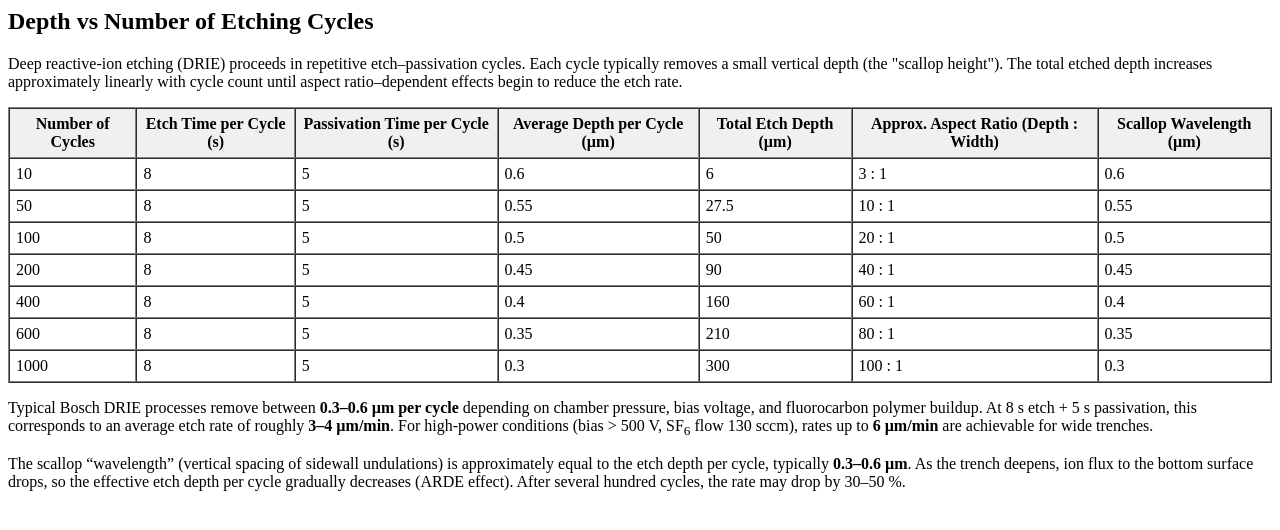
After one commit to utksara/etchingdashboard, a Django app: page /etchingwiki/ in a window 1280 px wide. The commit adds this page. Shown: the top 530 px of the page. Run offline with Django 5.2, Linux system fonts and the light colour scheme.

Commit message:
added wavelength and etching wike view

```diff
--- /dev/null
+++ b/dashboard/templates/etchingwiki.html
@@ -0,0 +1,98 @@
+<h2>Depth vs Number of Etching Cycles</h2>
+<p>
+Deep reactive-ion etching (DRIE) proceeds in repetitive etch–passivation cycles.
+Each cycle typically removes a small vertical depth (the "scallop height").
+The total etched depth increases approximately linearly with cycle count until
+aspect ratio–dependent effects begin to reduce the etch rate.
+</p>
+
+<table border="1" cellspacing="0" cellpadding="6">
+  <tr style="background-color:#f0f0f0;">
+    <th>Number of Cycles</th>
+    <th>Etch Time per Cycle (s)</th>
+    <th>Passivation Time per Cycle (s)</th>
+    <th>Average Depth per Cycle (µm)</th>
+    <th>Total Etch Depth (µm)</th>
+    <th>Approx. Aspect Ratio (Depth : Width)</th>
+    <th>Scallop Wavelength (µm)</th>
+  </tr>
+  <tr>
+    <td>10</td>
+    <td>8</td>
+    <td>5</td>
+    <td>0.6</td>
+    <td>6</td>
+    <td>3 : 1</td>
+    <td>0.6</td>
+  </tr>
+  <tr>
+    <td>50</td>
+    <td>8</td>
+    <td>5</td>
+    <td>0.55</td>
+    <td>27.5</td>
+    <td>10 : 1</td>
+    <td>0.55</td>
+  </tr>
+  <tr>
+    <td>100</td>
+    <td>8</td>
+    <td>5</td>
+    <td>0.5</td>
+    <td>50</td>
+    <td>20 : 1</td>
+    <td>0.5</td>
+  </tr>
+  <tr>
+    <td>200</td>
+    <td>8</td>
+    <td>5</td>
+    <td>0.45</td>
+    <td>90</td>
+    <td>40 : 1</td>
+    <td>0.45</td>
+  </tr>
+  <tr>
+    <td>400</td>
+    <td>8</td>
+    <td>5</td>
+    <td>0.4</td>
+    <td>160</td>
+    <td>60 : 1</td>
+    <td>0.4</td>
+  </tr>
+  <tr>
+    <td>600</td>
+    <td>8</td>
+    <td>5</td>
+    <td>0.35</td>
+    <td>210</td>
+    <td>80 : 1</td>
+    <td>0.35</td>
+  </tr>
+  <tr>
+    <td>1000</td>
+    <td>8</td>
+    <td>5</td>
+    <td>0.3</td>
+    <td>300</td>
+    <td>100 : 1</td>
+    <td>0.3</td>
+  </tr>
+</table>
+
+<p>
+Typical Bosch DRIE processes remove between <strong>0.3–0.6 µm per cycle</strong>
+depending on chamber pressure, bias voltage, and fluorocarbon polymer buildup.
+At 8 s etch + 5 s passivation, this corresponds to an average etch rate of roughly
+<strong>3–4 µm/min</strong>. For high-power conditions (bias &gt; 500 V, SF<sub>6</sub> flow 130 sccm),
+rates up to <strong>6 µm/min</strong> are achievable for wide trenches.
+</p>
+
+<p>
+The scallop “wavelength” (vertical spacing of sidewall undulations)
+is approximately equal to the etch depth per cycle, typically
+<strong>0.3–0.6 µm</strong>. As the trench deepens, ion flux to the bottom surface
+drops, so the effective etch depth per cycle gradually decreases
+(ARDE effect). After several hundred cycles, the rate may drop by 30–50 %.
+</p>
--- a/dashboard/urls.py
+++ b/dashboard/urls.py
@@ -3,4 +3,5 @@ from . import views
 
 urlpatterns = [
     path('', views.dashboard_view, name='dashboard'),
+    path('etchingwiki/', views.etchingwiki, name='etchingwiki'),
 ]
--- a/dashboard/views.py
+++ b/dashboard/views.py
@@ -19,6 +19,9 @@ def threshold_filter(sequence, filter= 2500):
             new_seq.append(val)
     return np.array(new_seq)
 
+def etchingwiki(request):
+    return render(request, 'etchingwiki.html')
+
 def dashboard_view(request):
     """
     Renders the dashboard page with data and handles user input.
@@ -35,7 +38,7 @@ def dashboard_view(request):
     ion_deposition_flux = 3.1
     neu_deposition_flux = 1.9
     no_deposition = request.POST.get('no_deposition')
-    start_range = int(request.POST.get('start_range', 1000))
+    start_range = int(request.POST.get('start_range', 700))
     end_range = int(request.POST.get('end_range', 1100)) #len(ion_flux)))
     max_limit = 7000
     etching_limits = [4.2, 4.4]
@@ -76,6 +79,7 @@ def dashboard_view(request):
         'image_path': image_path,
         'actual_depth' : actual_depth,
         'predicted_depth' : predicted_depth,
+        'wavelength': 703.5074102,
         'max_limit' : max_limit
     }
 
--- a/etchingdashboard/urls.py
+++ b/etchingdashboard/urls.py
@@ -22,6 +22,7 @@ from django.conf.urls.static import static
 urlpatterns = [
     path('admin/', admin.site.urls),
     path('', include('dashboard.urls')),
+    path('etchingwiki/', include('dashboard.urls')),
 ]
 
 if settings.DEBUG:
```
Also changed, not shown: dashboard/templates/dashboard.html (+10 -1 lines), dashboard/static/dashboard/images/points.svg.
